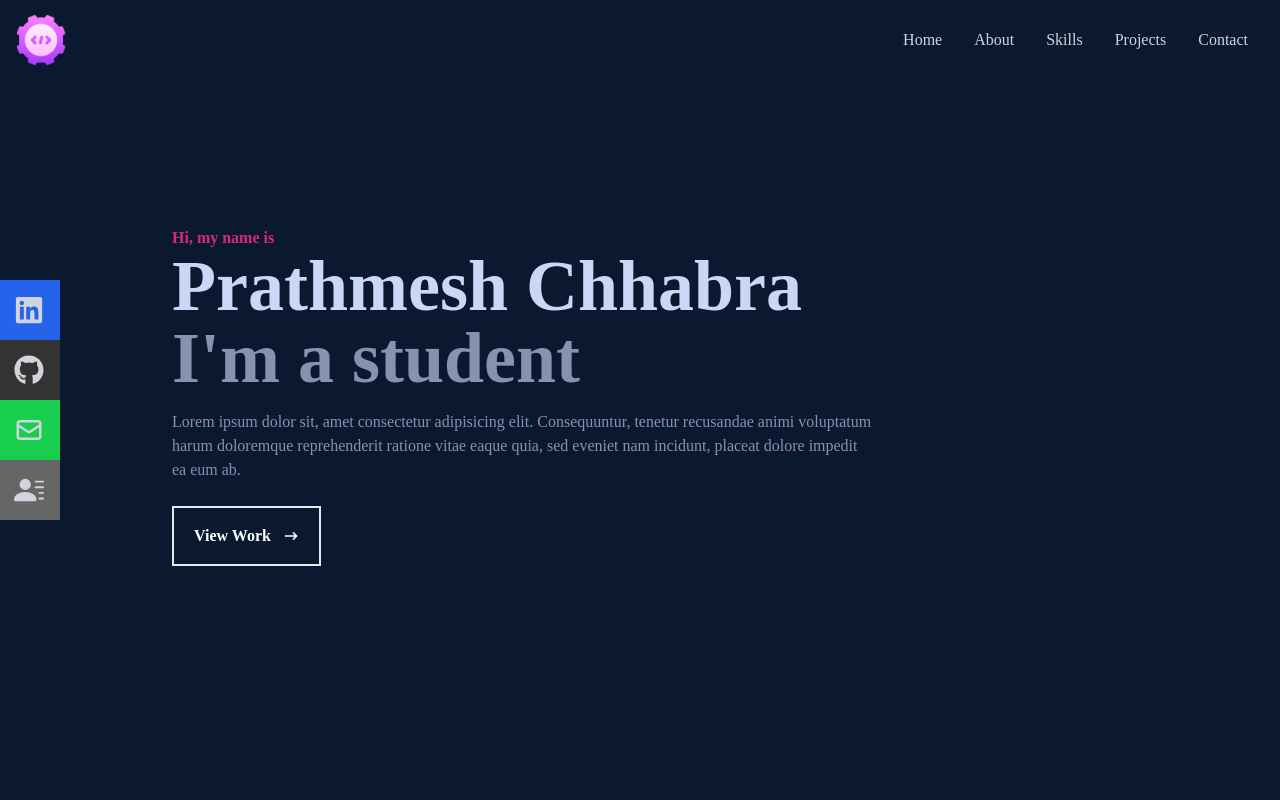
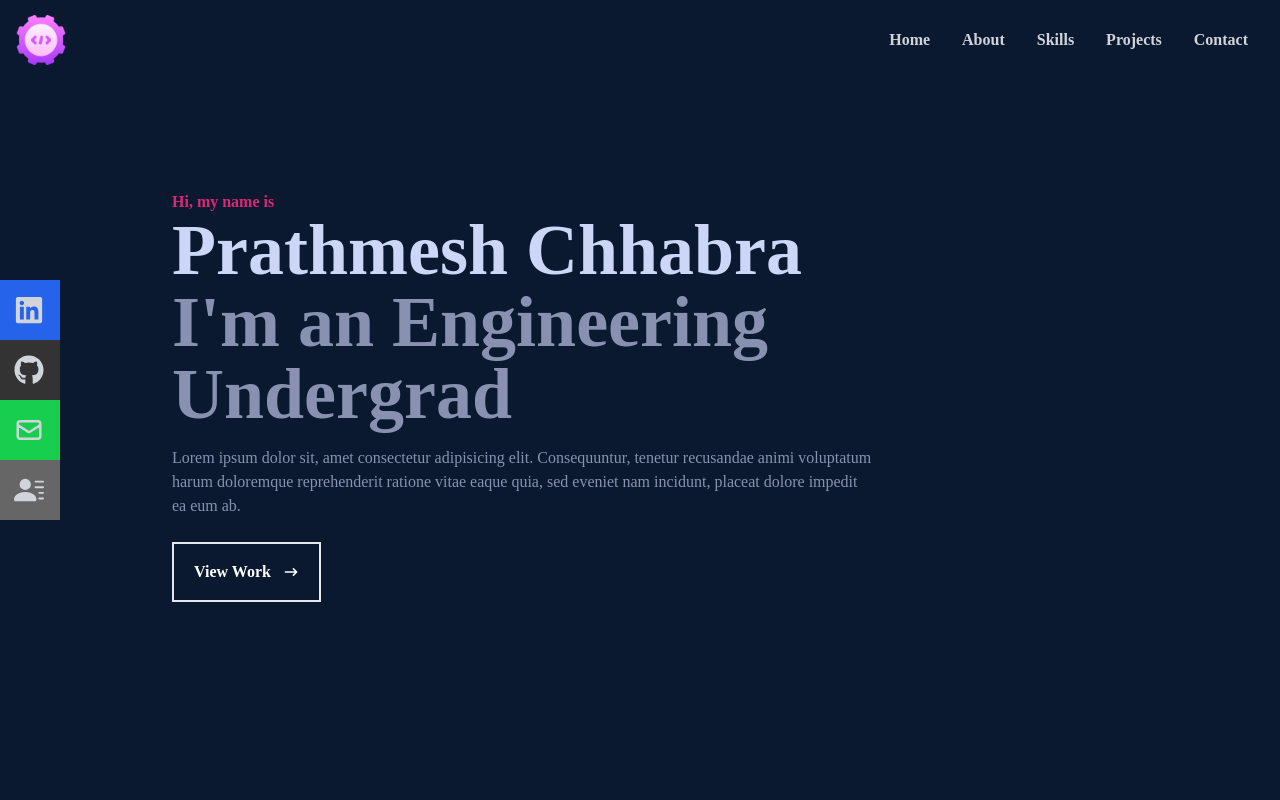
Before and after one commit to p-chhabra/My-Portfolio, a React (Create React App) app: page / in a window 1280 px wide. Shown: the top 800 px of the page. Built offline with nearby package versions, Linux system fonts and the light colour scheme.

Commit message:
Contact form designed

```diff
--- a/package.json
+++ b/package.json
@@ -10,6 +10,7 @@
     "react-dom": "^18.1.0",
     "react-icons": "^4.3.1",
     "react-scripts": "5.0.1",
+    "react-scroll": "^1.8.7",
     "web-vitals": "^2.1.4"
   },
   "scripts": {
--- a/src/App.js
+++ b/src/App.js
@@ -3,6 +3,7 @@ import Home from "./components/Home";
 import About from "./components/About";
 import Skills from "./components/Skills";
 import Projects from "./components/Projects";
+import Contact from "./components/Contact";
 
 function App() {
   return (
@@ -12,6 +13,7 @@ function App() {
       <About/>
       <Skills/>
       <Projects/>
+      <Contact/>
     </div>
   );
 }
--- /dev/null
+++ b/src/components/Contact.js
@@ -0,0 +1,20 @@
+import React from 'react'
+
+const Contact = () => {
+  return (
+    <div name="contact" className='flex justify-center items-center p-4 w-full h-screen bg-[#0a192f] pt-48'>
+        <form method='POST' action="https://getform.io/f/df38317b-b664-412f-ae8f-0d2e2492f224" className='flex flex-col w-full max-w-[600px]'>
+            <div className='pb-8'>
+                <p className='text-4xl font-bold inline border-b-8 border-pink-600 text-gray-300'>Contact</p>
+                <p className='text-gray-300 py-4'>// Submit the form below or shoot me an email - p.chhabra2002@gmail.com</p>
+            </div>
+            <input required className='p-2 my-4 bg-[#ccd6f6]' type="text"  placeholder='Name' name='name'/>
+            <input required className='p-2 my-4 bg-[#ccd6f6]' type="email"  placeholder='Email' name='email'/>
+            <textarea required className='p-2 my-4 bg-[#ccd6f6]' placeholder='Type a Message' name="message" rows="10"></textarea>
+            <button className='px-4 py-3 my-8 border-2 border-gray-300 text-gray-300 font-bold mx-auto flex items-center hover:bg-pink-600 hover:border-pink-600 duration-300'>Let's Collaborate</button>
+        </form>
+    </div>
+  )
+}
+
+export default Contact
--- a/src/components/Home.js
+++ b/src/components/Home.js
@@ -7,9 +7,9 @@ const Home = () => {
 
       {/* Container */}
       <div className='h-full mx-auto px-8 max-w-[1000px] flex flex-col justify-center '>
-        <p className='text-pink-600 font-bold'>Hi, my name is</p>
+        <p className='text-pink-600 font-bold '>Hi, my name is</p>
         <h1 className='text-4xl sm:text-7xl font-bold text-[#ccd6f6]'>Prathmesh Chhabra</h1>
-        <h2 className='text-4xl sm:text-7xl font-bold text-[#8892b0]'>I'm a student</h2>
+        <h2 className='text-4xl sm:text-7xl font-bold text-[#8892b0]'>I'm an Engineering Undergrad</h2>
         <p className='text-[#8892b0] py-4 max-w-[700px]'>Lorem ipsum dolor sit, amet consectetur adipisicing elit. Consequuntur,
           tenetur recusandae animi voluptatum harum doloremque reprehenderit ratione
           vitae eaque quia, sed eveniet nam incidunt, placeat dolore impedit ea eum ab.
--- a/src/components/Navbar.js
+++ b/src/components/Navbar.js
@@ -4,6 +4,7 @@ import logo from '../assets/software-development.png';
 import {FaBars, FaTimes, FaGithub, FaLinkedin, FaFacebook} from 'react-icons/fa'
 import {HiOutlineMail} from 'react-icons/hi'
 import {BsFillPersonLinesFill} from 'react-icons/bs'
+import {Link} from 'react-scroll'
 
 const Navbar = () => {
 
@@ -20,11 +21,31 @@ const Navbar = () => {
 
         {/* Menu */}
             <ul className='hidden md:flex'>
-                <li>Home</li>
-                <li>About</li>
-                <li>Skills</li>
-                <li>Projects</li>
-                <li>Contact</li>
+                <li className='font-bold hover:text-pink-600 duration-300'>
+                    <Link to="home" smooth={true} duration={500}>
+                        Home
+                    </Link>
+                </li>
+                <li className='font-bold hover:text-pink-600 duration-300'>
+                    <Link to="about" smooth={true} duration={500}>
+                        About
+                    </Link>
+                </li>
+                <li className='font-bold hover:text-pink-600 duration-300'>
+                    <Link to="skills" smooth={true} duration={500}>
+                        Skills
+                    </Link>
+                </li>
+                <li className='font-bold hover:text-pink-600 duration-300'>
+                    <Link to="projects" smooth={true} duration={500}>
+                        Projects
+                    </Link>
+                </li>
+                <li className='font-bold hover:text-pink-600 duration-300'>
+                    <Link to="contact" smooth={true} duration={500}>
+                        Contact
+                    </Link>
+                </li>
             </ul>
 
         {/* Hamburger */}
--- a/src/components/Projects.js
+++ b/src/components/Projects.js
@@ -3,10 +3,10 @@ import WorkImg from '../assets/workImg.jpeg'
 
 const Projects = () => {
   return (
-    <div name="projects" className='w-full bg-[#0a192f] h-full pt-60'>
+    <div name="projects" className='w-full bg-[#0a192f] md:h-screen pt-32'>
         <div className='max-w-[1000px] p-4 mx-auto flex flex-col justify-center w-full h-full text-gray-300'>
             <div className='pb-8'>
-                <p className='text-4xl font-bold border-b-8 border-pink-600'>Projects</p>
+                <p className='text-4xl font-bold border-b-8 border-pink-600 pb-4'>Projects</p>
                 <p className='py-6'>// Check out some of my work</p>
             </div>
 
@@ -16,7 +16,7 @@ const Projects = () => {
                 <div className='project-1 group shadow-lg shadow-[#040c16] container rounded-md flex justify-center items-center mx-auto'>
 
                     {/* Hover Effects */}
-                    <div className='opacity-0 group-hover:opacity-100'>
+                    <div className='opacity-0 group-hover:opacity-80'>
                         <span className='text-2xl font-bold text-white tracking-wider'>
                             ReactJs Application
                         </span>
--- a/src/components/Skills.js
+++ b/src/components/Skills.js
@@ -19,7 +19,7 @@ import Git from '../assets/git.png'
 
 const Skills = () => {
   return (
-    <div name="skills" className="bg-[#0a192f] w-full h-full">
+    <div name="skills" className="bg-[#0a192f] w-full h-screen">
         {/* Container */}
         <div className='w-full h-full flex flex-col justify-center max-w-[1000px] mx-auto p-4 text-gray-300'>
             <div>
--- a/src/index.css
+++ b/src/index.css
@@ -94,3 +94,19 @@
     hsla(242,74%,61%,0.8)
   );
 }
+
+.slideIn{
+  animation-duration: 1.5s;
+  animation-name: slidein;
+  animation-timing-function: cubic-bezier(0.075, 0.82, 0.165, 1);
+}
+
+@keyframes slidein {
+  from{
+    margin-left: 150%;
+  }
+
+  to{
+    margin-left: 0%;
+  }
+}
```
Also changed, not shown: 1 other file (tests, documents, lock files or other folders).
